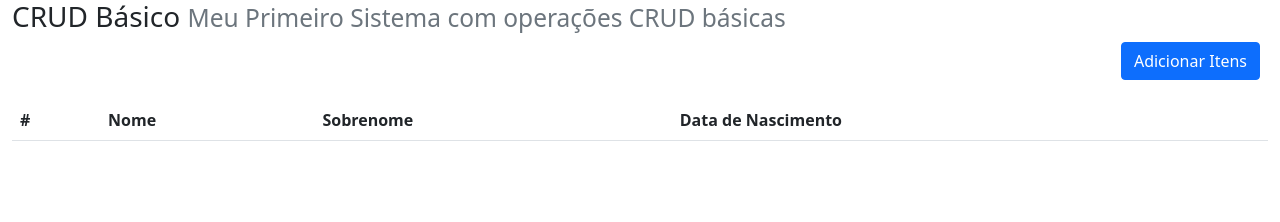
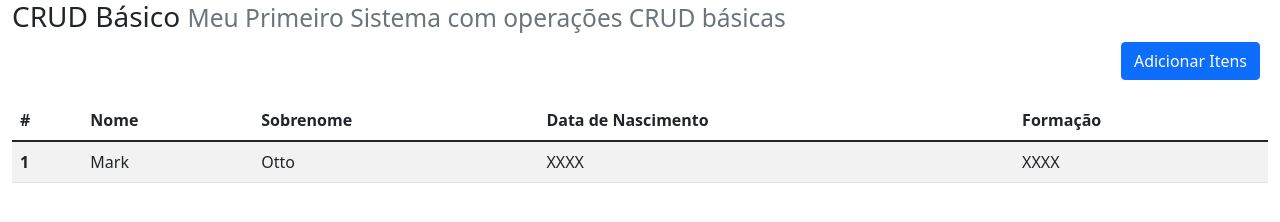
Before and after one commit to lucasprzm/crud-basico, a plain HTML site: page index.html in a window 1280 px wide. Drawn offline with nearby package versions, Linux system fonts and the light colour scheme.

Commit message:
exemplo tabela

```diff
--- a/index.html
+++ b/index.html
@@ -42,8 +42,18 @@
                 <th scope="col">Nome</th>
                 <th scope="col">Sobrenome</th>
                 <th scope="col">Data de Nascimento</th>
+                <th scope="col">Formação</th>
               </tr>
             </thead>
+            <tbody>
+              <tr>
+                <th scope="row">1</th>
+                <td>Mark</td>
+                <td>Otto</td>
+                <td>XXXX</td>
+                <td>XXXX</td>
+              </tr>
+            </tbody>
           </table>
         </div>
       </div>
```
